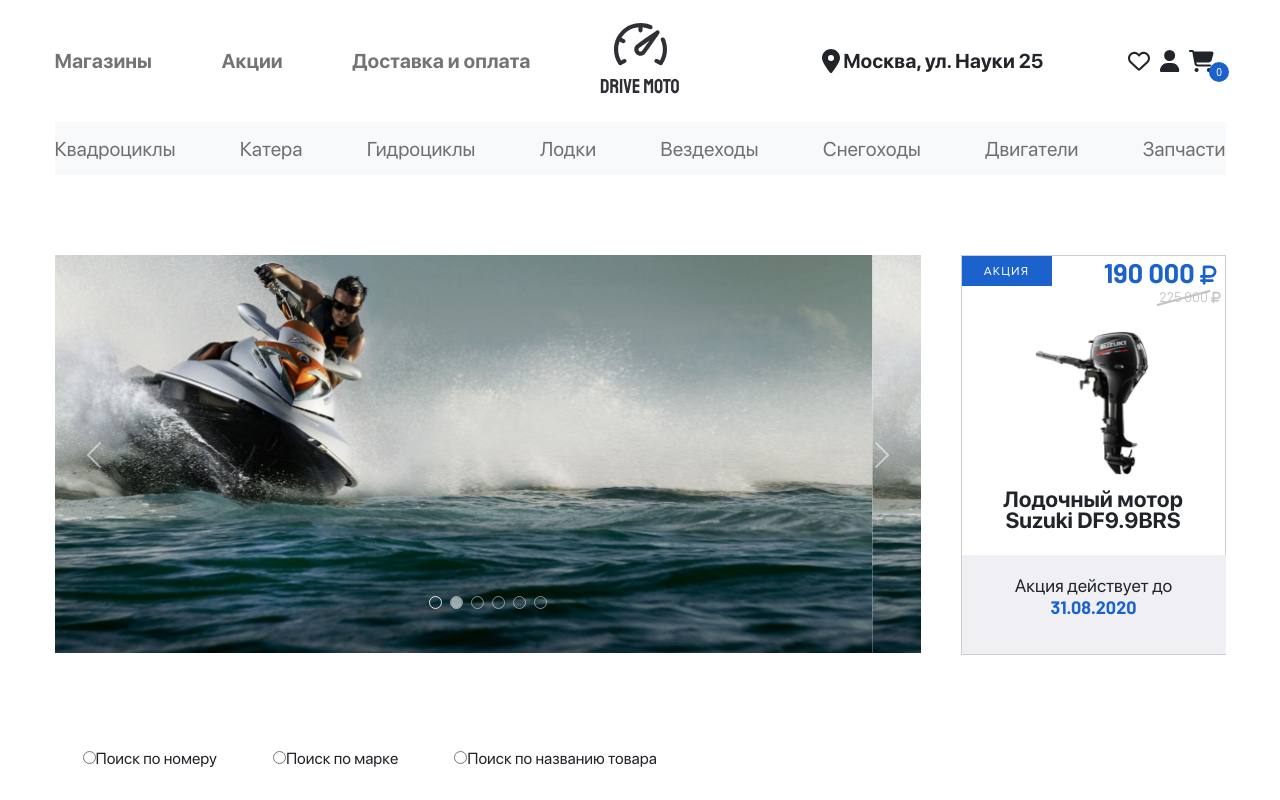
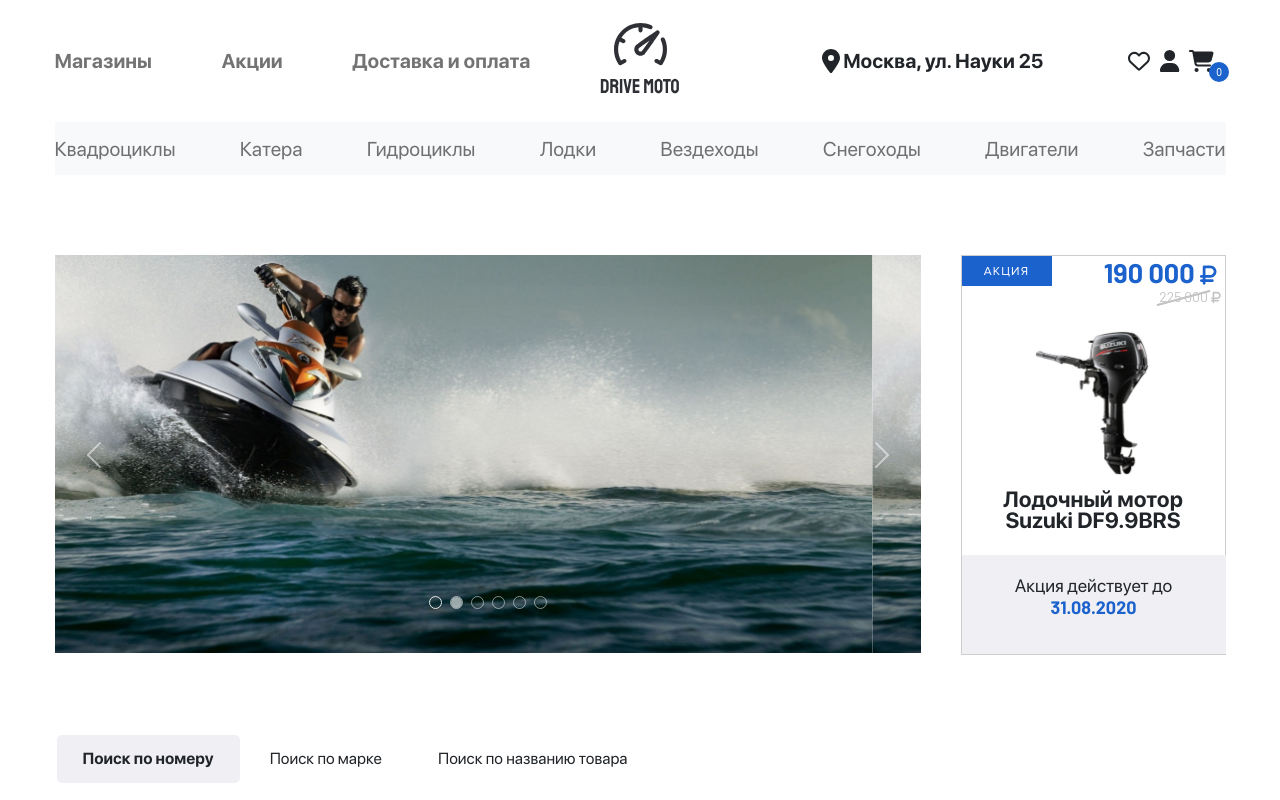
Before and after one commit to ildarere/hydrocycle_vue, a Vue app: page / in a window 1280 px wide. Shown: the top 800 px of the page. Built offline with nearby package versions, Linux system fonts and the light colour scheme.

Commit message:
switcher update

```diff
--- a/src/components/SearchingSection.vue
+++ b/src/components/SearchingSection.vue
@@ -1,13 +1,12 @@
 !<template >
     <div class="container">
-      <div class="sw-container">
-        <searching-switcher-vue
-          v-for="placeholder, option in options"
-          :key="option.value"
-          class="searching-switcher"
-          @click="setPlaceholder(placeholder)"
-          @change="setActive"
-          role="button"> {{ option }}</searching-switcher-vue>
+      <div class="sw-container" @click="setPlaceholder">
+        <input type="radio" name="radio" id="searching-switcher1"  checked="checked" value="Введите номер"/>
+        <label for="searching-switcher1" class="searching-switcher"  >Поиск по номеру</label>
+        <input type="radio" name="radio" id="searching-switcher2" value="Введите марку"/>
+        <label for="searching-switcher2" class="searching-switcher" >Поиск по марке</label>
+        <input type="radio" name="radio" id="searching-switcher3" value="Введите название товара"/>
+        <label for="searching-switcher3" class="searching-switcher">Поиск по названию товара</label>
       </div>
         <div class="row mt">
           <searching-bar-vue :placeholder="placeholder"></searching-bar-vue>
@@ -15,37 +14,31 @@
     </div>
 </template>
 <script>
-import SearchingSwitcherVue from '@/components/UI/SearchingSwitcher.vue'
 import SearchingBarVue from '@/components/UI/SearchingBar.vue'
 export default {
   components: {
-    SearchingSwitcherVue, SearchingBarVue
+    SearchingBarVue
   },
   data () {
     return {
-      placeholder: 'Введите номер',
-      options: {
-        'Поиск по номеру': 'Введите номер',
-        'Поиск по марке': 'Введите марку',
-        'Поиск по названию товара': 'Введите название товара'
-      }
+      placeholder: 'Введите номер'
     }
   },
   methods: {
-    setPlaceholder (placeholder) {
-      this.placeholder = placeholder
-    },
-    setActive (event) {
-      // console.log(event.target)
-      event.target.parentElement.classList.toggle('active')
+    setPlaceholder (event) {
+      this.placeholder = event.target.value
     }
-  },
-  mounted () {
-    // this.setActive()
   }
 }
 </script>
 <style lang="scss" scoped>
+input {
+  display: none;
+}
+input:checked + .searching-switcher {
+  background-color: #F0F0F4;
+  font-weight: bold;
+}
 .sw-container {
   overflow-x: auto;
   white-space: nowrap;
@@ -53,12 +46,19 @@ export default {
 .mt {
   margin-top: 24px;
 }
-.active{
-  background-color: #F0F0F4;
-  font-weight: bold;
-}
 .container {
   padding: 0;
   margin-bottom: 100px;
 }
+.searching-switcher {
+    display: inline-block;
+    margin: 0 2px;
+    padding: 12px 26px;
+    border-radius: 5px;
+    font-family: 'SF Pro Display';
+    font-weight: 400;
+    line-height: 24px;
+    letter-spacing: 0em;
+    cursor: pointer;
+}
 </style>
--- a/src/components/UI/SearchingSwitcher.vue
+++ /dev/null
@@ -1,25 +0,0 @@
-<template >
-  <label  class="searching-switcher">
-    <input type="radio" name="radio" id="searching-switcher"/>
-  <slot></slot></label>
-</template>
-<script>
-export default {
-}
-</script>
-<style lang="scss" scoped>
-input {
-}
-.searching-switcher {
-    display: inline-block;
-    margin: 0 2px;
-    padding: 12px 26px;
-    border-radius: 5px;
-    font-family: 'SF Pro Display';
-    font-weight: 400;
-    line-height: 24px;
-    letter-spacing: 0em;
-}
-.searching-switcher{
-}
-</style>
```
